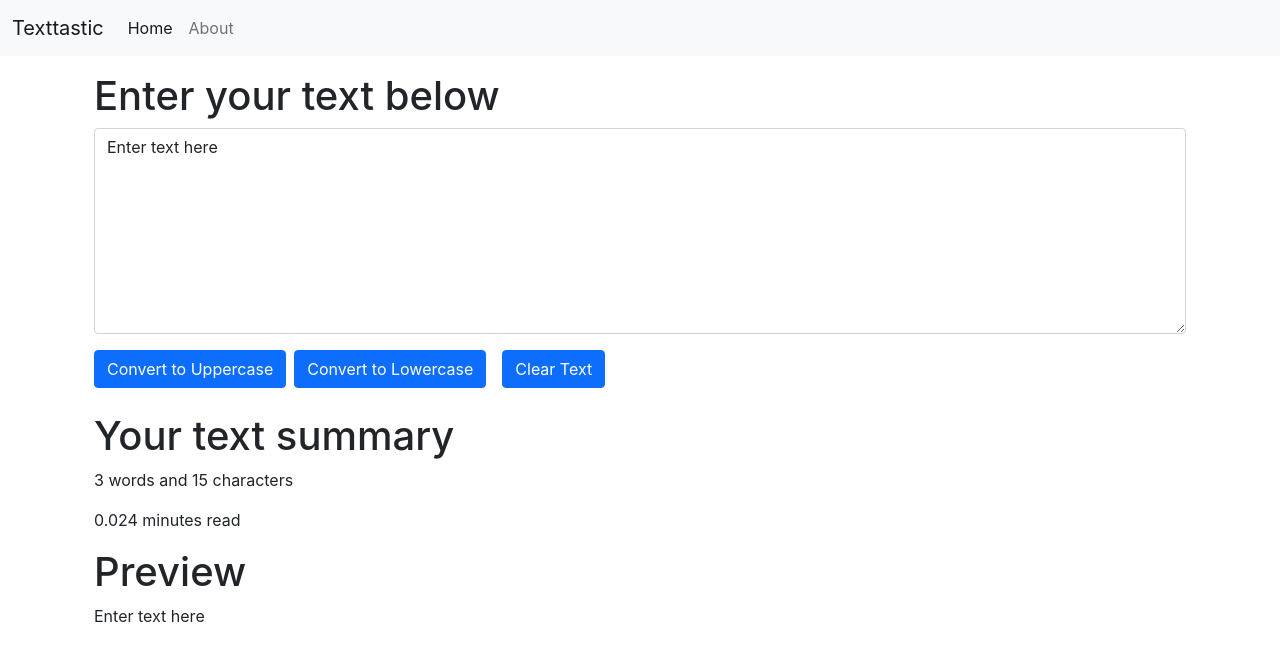
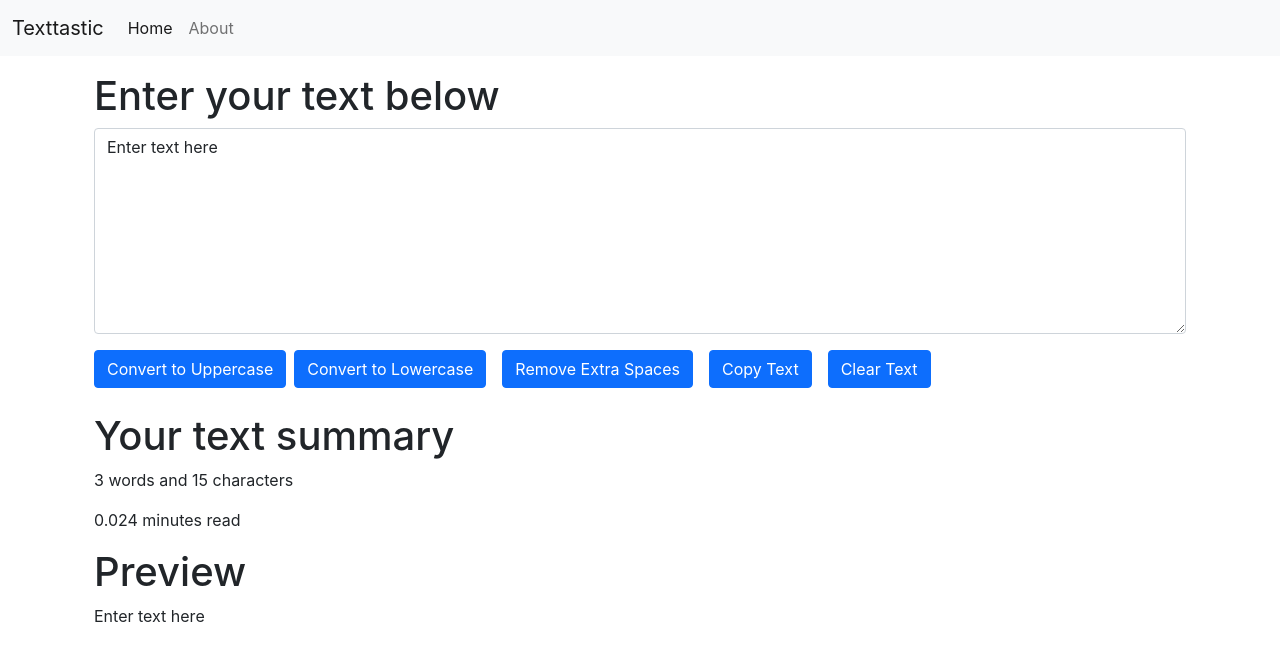
Before and after one commit to ranamomin/ToDoApp, a React (Create React App) app: page / in a window 1280 px wide. Shown: the top 660 px of the page. Built offline with nearby package versions, Linux system fonts and the light colour scheme.

Commit message:
added more text functions

```diff
--- a/src/MyComponents/TextForm.js
+++ b/src/MyComponents/TextForm.js
@@ -13,6 +13,38 @@ export default function TextForm(props) {
     const handleClearClick = (event) => {
       setText("");
     };
+    const handleCopyClick = (event) => {
+      let text = document.getElementById("myBox");
+      text.select()
+      try {
+        let successful = document.execCommand("copy");
+        let msg = successful ? "successful" : "unsuccessful";
+        console.log("Fallback: Copying text command was " + msg);
+        let button = document.getElementById("btnCopyID");
+        let buttonText = button.textContent;
+        let btnClassname = button.className;
+
+        // Copy Text
+        button.innerText = "Copied!";
+        // btn btn-primary my-3 mx-2
+        button.className = "btn btn-success my-3 mx-2";
+        setTimeout(()=>{
+          button.innerText = buttonText ;
+          button.className = btnClassname;
+        },2000)
+
+      } catch (err) {
+        console.error("Fallback: Oops, unable to copy", err);
+      }
+    };
+    const handleRemoveExtraSpacesClick = () =>{
+      // using regex to look for more than 1 space and split the text into an array
+      let newText = text.split(/[  ]+/);
+      // join the array with single space
+      setText(newText.join(" "));
+
+    }
+
     const [text, setText] = useState("Enter text here");
   return (
     <>
@@ -38,6 +70,19 @@ export default function TextForm(props) {
         </button>
         <button
           className="btn btn-primary my-3 mx-2"
+          onClick={handleRemoveExtraSpacesClick}
+        >
+          Remove Extra Spaces
+        </button>
+        <button
+          className="btn btn-primary my-3 mx-2"
+          id="btnCopyID"
+          onClick={handleCopyClick}
+        >
+          Copy Text
+        </button>
+        <button
+          className="btn btn-primary my-3 mx-2"
           onClick={handleClearClick}
         >
           Clear Text
```
Also changed, not shown: src/MyComponents/About.js (added).
